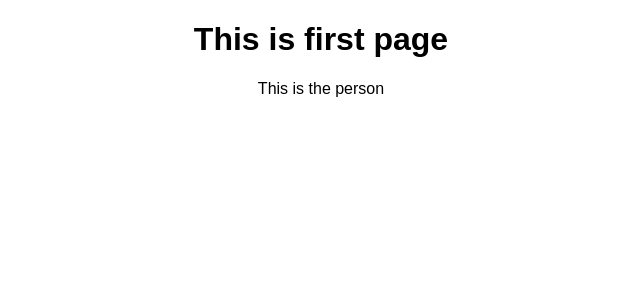
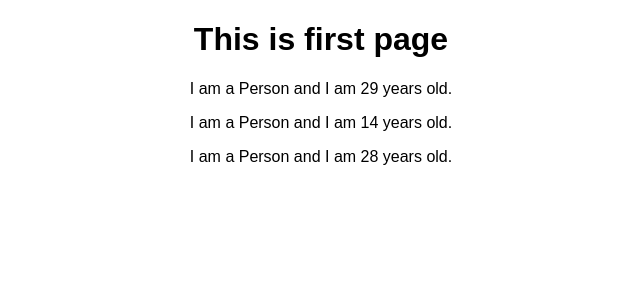
Before and after one commit to nikks95/react-course-learning, a React (Create React App) app in the folder client/complete-course-guide/: page / in a window 1280 px wide. Shown: the top 300 px of the page, without its empty margins (319-959 px from the left). Built offline with nearby package versions, Linux system fonts and the light colour scheme.

Commit message:
Functional component adding dynamic content

```diff
--- a/client/complete-course-guide/src/App.js
+++ b/client/complete-course-guide/src/App.js
@@ -8,6 +8,8 @@ class App extends Component {
       <div className='App'>
         <h1>This is first page</h1>
         <Person />
+        <Person />
+        <Person />
       </div>
     );
   }
--- a/client/complete-course-guide/src/Person/Person.js
+++ b/client/complete-course-guide/src/Person/Person.js
@@ -1,6 +1,7 @@
 import React from "react";
+const randomAge = () => Math.floor(Math.random()*30);
 const person = () => {
-    return <p>This is the person</p>;
+    return <p>I am a Person and I am {randomAge()} years old.</p>;
 }
 
 export default person;
```
